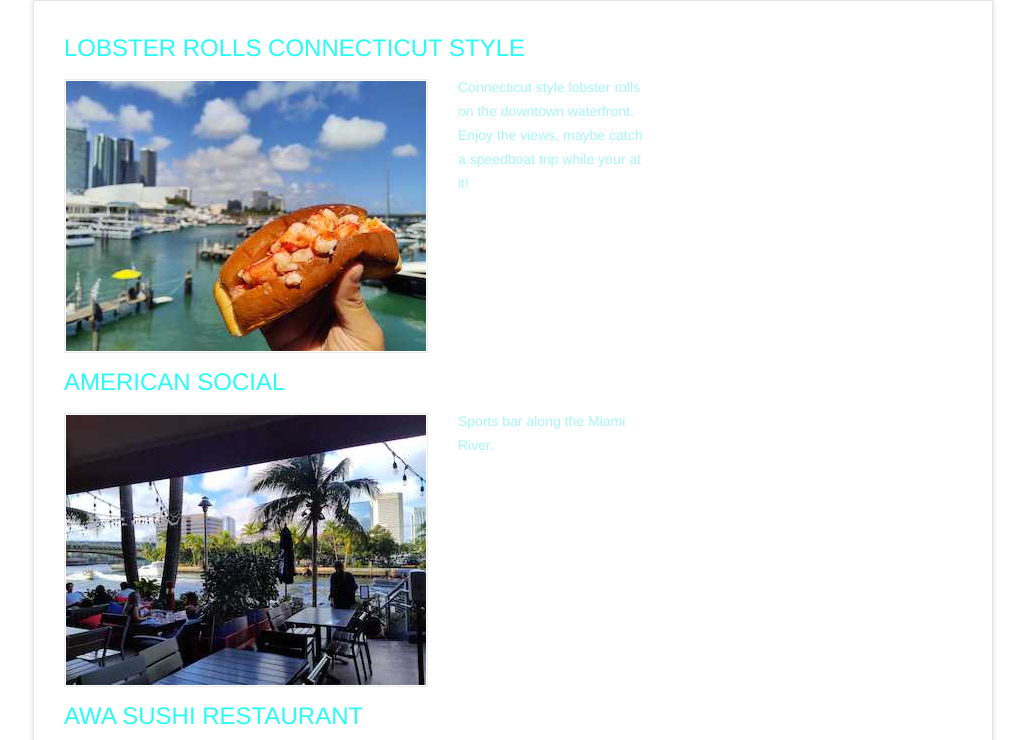
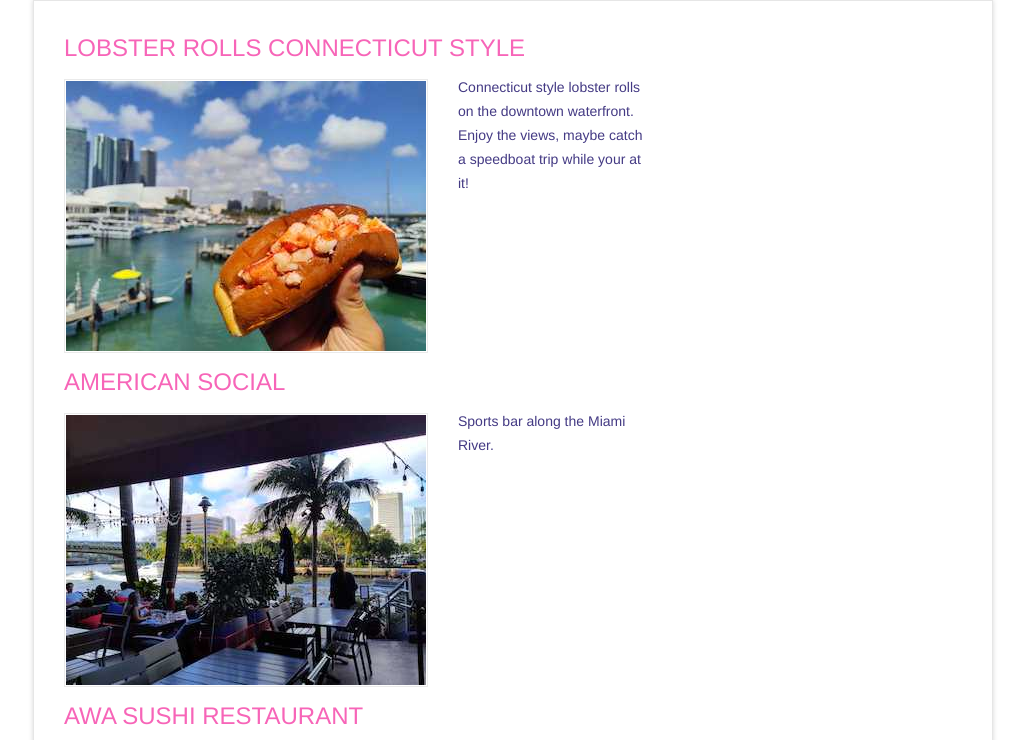
Before and after one commit to jazzkey/miami-sites, a plain HTML site: page index.html in a window 1280 px wide. Shown: the top 740 px of the page, without its empty margins (127-1152 px from the left). Drawn offline with Linux system fonts and the light colour scheme.

Commit message:
Update style.css

```diff
--- a/style.css
+++ b/style.css
@@ -3,14 +3,14 @@ body, div, h1, h2, h3, h4, h5, h6, p, ul, ol, li, dl, dt, dd, img, form, fieldse
 }
 
 body {
-	font: 14px/24px Helvetica, Sans-Serif; color: #a8f6f8;
+	font: 14px/24px Helvetica, Sans-Serif; color: #443a84;
 }
 
 a {
-	color: #27fdf5; text-decoration: none;
+	color: #f765b8; text-decoration: none;
 }
 	a:hover {
-		color: #f765b8;
+		color: #27fdf5;
 	}
 
 #container {
```
